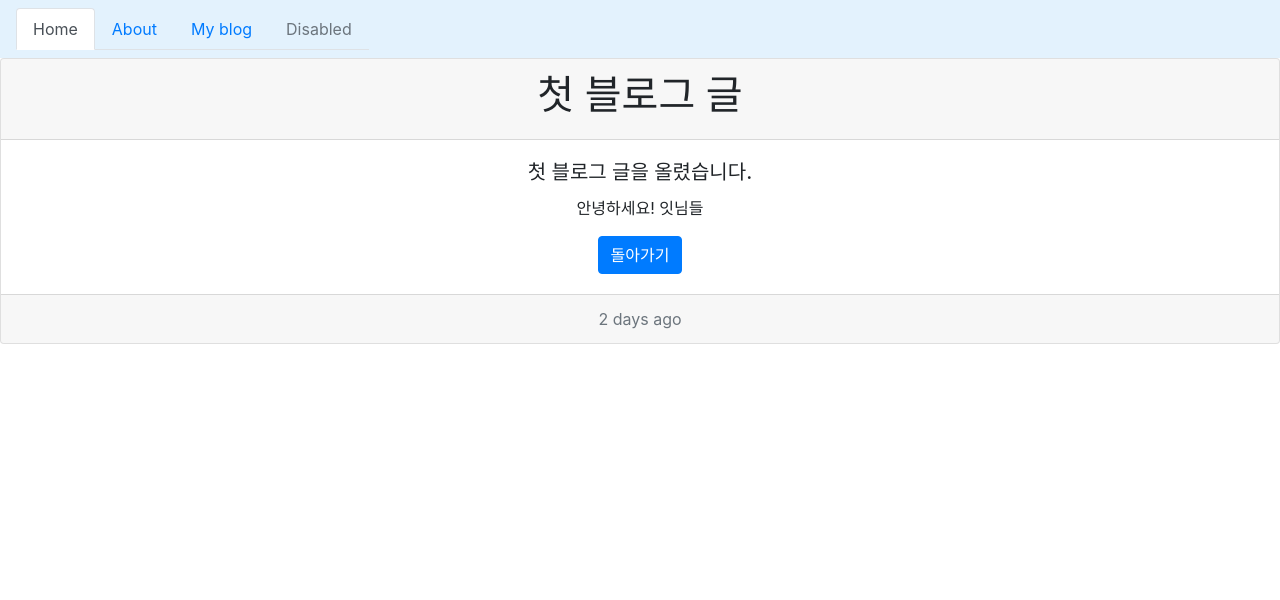
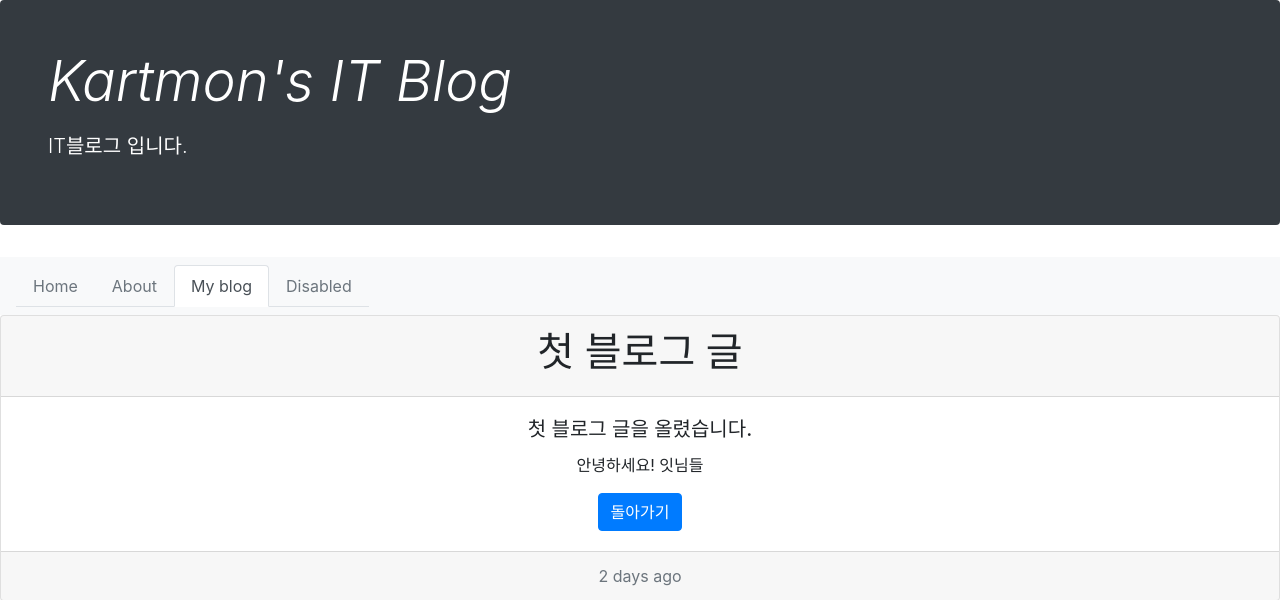
Before and after one commit to kartmon61/blog_by_django, a Django app: page /blog/1 in a window 1280 px wide. Shown: the top 600 px of the page. Run offline with Django 3.2, Linux system fonts and the light colour scheme; data comes from the database, SQL or seed files in the repository; some libraries are stand-ins or nearby versions.

Commit message:
change blog design

```diff
--- a/blogproject/blogapp/templates/detail.html
+++ b/blogproject/blogapp/templates/detail.html
@@ -12,16 +12,23 @@
 
 </head>
 <header>
-  <nav class="navbar navbar-light" style="background-color: #e3f2fd;">
+    <div class="jumbotron p-4 p-md-5 text-white rounded bg-dark">
+        <div class="col-md-6 px-0">
+          <h1 class="display-4 font-italic">Kartmon's IT Blog</h1>
+          <p class="lead my-3">IT블로그 입니다.</p>
+        </div>
+      </div>
+
+  <nav class="navbar navbar-expand-lg navbar-light bg-light" style="background-color: #e3f2fd;">
     <ul class="nav nav-tabs">
       <li class="nav-item">
-        <a class="nav-link active" href="#">Home</a>
+        <a class="nav-link disabled" href="#">Home</a>
       </li>
       <li class="nav-item">
-        <a class="nav-link" href="#">About</a>
+        <a class="nav-link disabled" href="#">About</a>
       </li>
       <li class="nav-item">
-        <a class="nav-link" href="#">My blog</a>
+        <a class="nav-link active" href="#">My blog</a>
       </li>
       <li class="nav-item">
         <a class="nav-link disabled" href="#" tabindex="-1" aria-disabled="true">Disabled</a>
```
Also changed, not shown: blogproject/blogapp/templates/home.html (+12 -3 lines).
